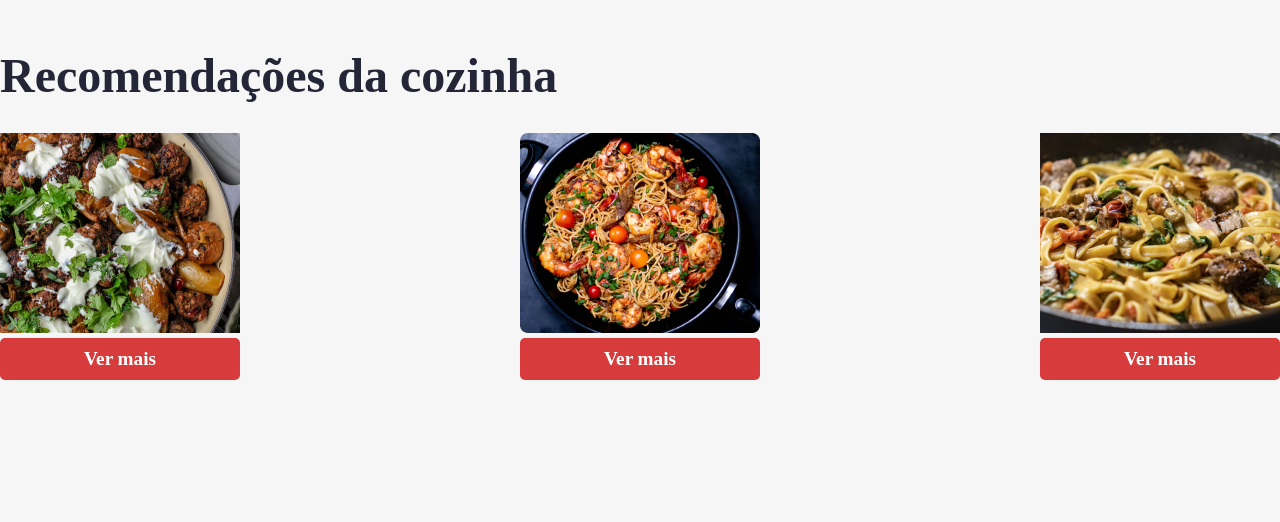
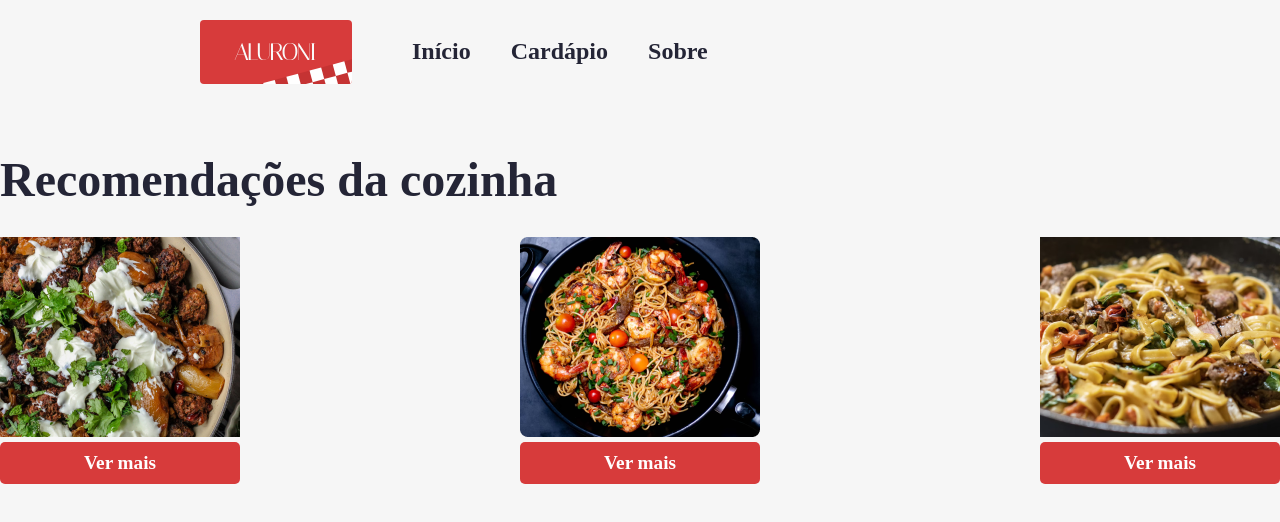
Before and after one commit to brunorochadelima/aluroni, a React (Create React App) app: page / in a window 1280 px wide. Shown: the top 522 px of the page. Built offline with nearby package versions, Linux system fonts and the light colour scheme; a web font is replaced by a local one.

Commit message:
criando navbar

```diff
--- /dev/null
+++ b/src/components/menu/Menu.module.scss
@@ -0,0 +1,37 @@
+@import '../../styles/variaveis.scss';
+@import '../../styles/breakpoints.scss';
+
+.menu {
+  display: flex;
+  padding: 20px $padding-horizontal;
+  @media (max-width: $desktop_xsm) {
+    padding: 20px $padding-horizontal-mobile;
+  }
+  @media (min-width: $desktop_xsm) and (max-width: $desktop_sm) {
+    padding: 20px $padding-horizontal-sm;
+  }
+  @media (min-width: $desktop_sm) and (max-width: $desktop_md) {
+    padding: 20px $padding-horizontal-md;
+  }
+
+  &__list {
+    align-items: center;
+    display: flex;
+  }
+  &__link {
+    list-style-type: none;
+    padding: 0 20px;
+    a {
+      color: $dark;
+      cursor: pointer;
+      font-size: 24px;
+      font-weight: 600;
+      text-decoration: none;
+      transition: 0.2s ease;
+      &:hover {
+        color: $dark-grey;
+      }
+    }
+  }
+
+}
--- /dev/null
+++ b/src/components/menu/index.tsx
@@ -0,0 +1,34 @@
+import React from 'react';
+import { ReactComponent as Logo } from 'assets/logo.svg';
+//import logo from 'assets/logo.svg';
+import styles from './Menu.module.scss';
+
+export default function Menu() {
+  const rotas = [
+    {
+      label: 'Início',
+      to: '/',
+    },
+    {
+      label: 'Cardápio',
+      to: '/cardapio',
+    },
+    {
+      label: 'Sobre',
+      to: '/sobre',
+    },
+  ];
+
+  return (
+    <nav className={styles.menu}>
+      <Logo />
+      <ul className={styles.menu__list}>
+        {rotas.map((rota, index) => (
+          <li key={index} className={styles.menu__link}>
+            <a href={rota.to}>{rota.label}</a>
+          </li>
+        ))}
+      </ul>
+    </nav>
+  );
+}
--- a/src/pages/Cardapio/Cardapio.module.scss
+++ b/src/pages/Cardapio/Cardapio.module.scss
@@ -1,18 +1,5 @@
 @import "../../styles/variaveis.scss";
 @import "../../styles/breakpoints.scss";
-
-.menu {
-  padding: 20px $padding-horizontal;
-  @media (max-width: $desktop_xsm) {
-    padding: 20px $padding-horizontal-mobile;
-  }
-  @media (min-width: $desktop_xsm) and (max-width: $desktop_sm) {
-    padding: 20px $padding-horizontal-sm;
-  }
-  @media (min-width: $desktop_sm) and (max-width: $desktop_md) {
-    padding: 20px $padding-horizontal-md;
-  }
-}
 
 .header {
   align-items: center;
--- a/src/pages/Cardapio/index.tsx
+++ b/src/pages/Cardapio/index.tsx
@@ -1,11 +1,10 @@
 import React from 'react';
 import styles from './Cardapio.module.scss';
-//import logo from "./assets/logo.svg";
-import logo from 'assets/logo.svg';
 import Filtros from './Filtros';
 import Ordenador from './Ordenador/Index';
 import Itens from './Itens/Index';
 import Buscador from './Buscador';
+import Menu from 'components/menu';
 
 function Cardapio() {
   const [busca, setBusca] = React.useState('');
@@ -13,9 +12,6 @@
   const [ordenador, setOrdenador] = React.useState('');
   return (
     <main>
-      <nav className={styles.menu}>
-        <img src={logo} alt="Logo do aluroni" />
-      </nav>
       <header className={styles.header}>
         <div className={styles.header__text}>A casa do código e da massa</div>
       </header>
--- a/src/pages/Inicio/index.tsx
+++ b/src/pages/Inicio/index.tsx
@@ -1,6 +1,7 @@
 import React from 'react';
 import cardapio from 'data/cardapio.json';
 import styles from './Inicio.module.scss';
+import Menu from 'components/menu';
 
 export default function Inicio() {
   let pratosRecomendados = [...cardapio];
--- a/src/routes.js
+++ b/src/routes.js
@@ -2,10 +2,12 @@
 import { BrowserRouter as Router, Routes, Route } from 'react-router-dom';
 import Inicio from 'pages/Inicio';
 import Cardapio from 'pages/Cardapio';
+import Menu from 'components/menu';
 
 export default function AppRouter() {
   return (
     <Router>
+      <Menu />
       <Routes>
         <Route path="/" element={<Inicio />} />
         <Route path="/cardapio" element={<Cardapio />} />
```
